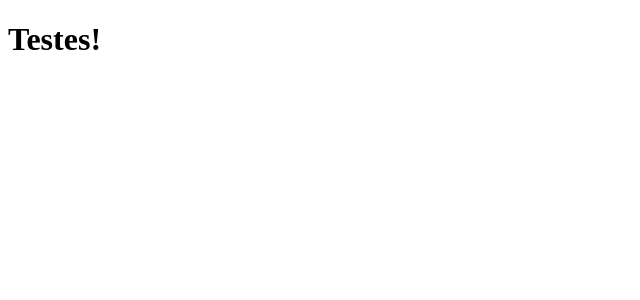
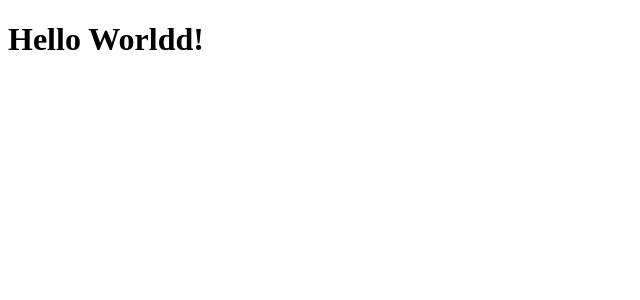
Before and after one commit to samueldaschagas/clone-tabnews, a Next.js app: page / in a window 1280 px wide. Shown: the top 300 px of the page, without its empty margins (0-640 px from the left). Built offline with nearby package versions, Linux system fonts and the light colour scheme.

Commit message:
Atualiza página principal

```diff
--- a/pages/index.js
+++ b/pages/index.js
@@ -1,7 +1,7 @@
 import { AiFillHeart } from "react-icons/ai";
 
 function Home() {
-    return <h1>Testes!</h1>
+    return <h1>Hello Worldd!</h1>
 }
 
 export default Home;
```
